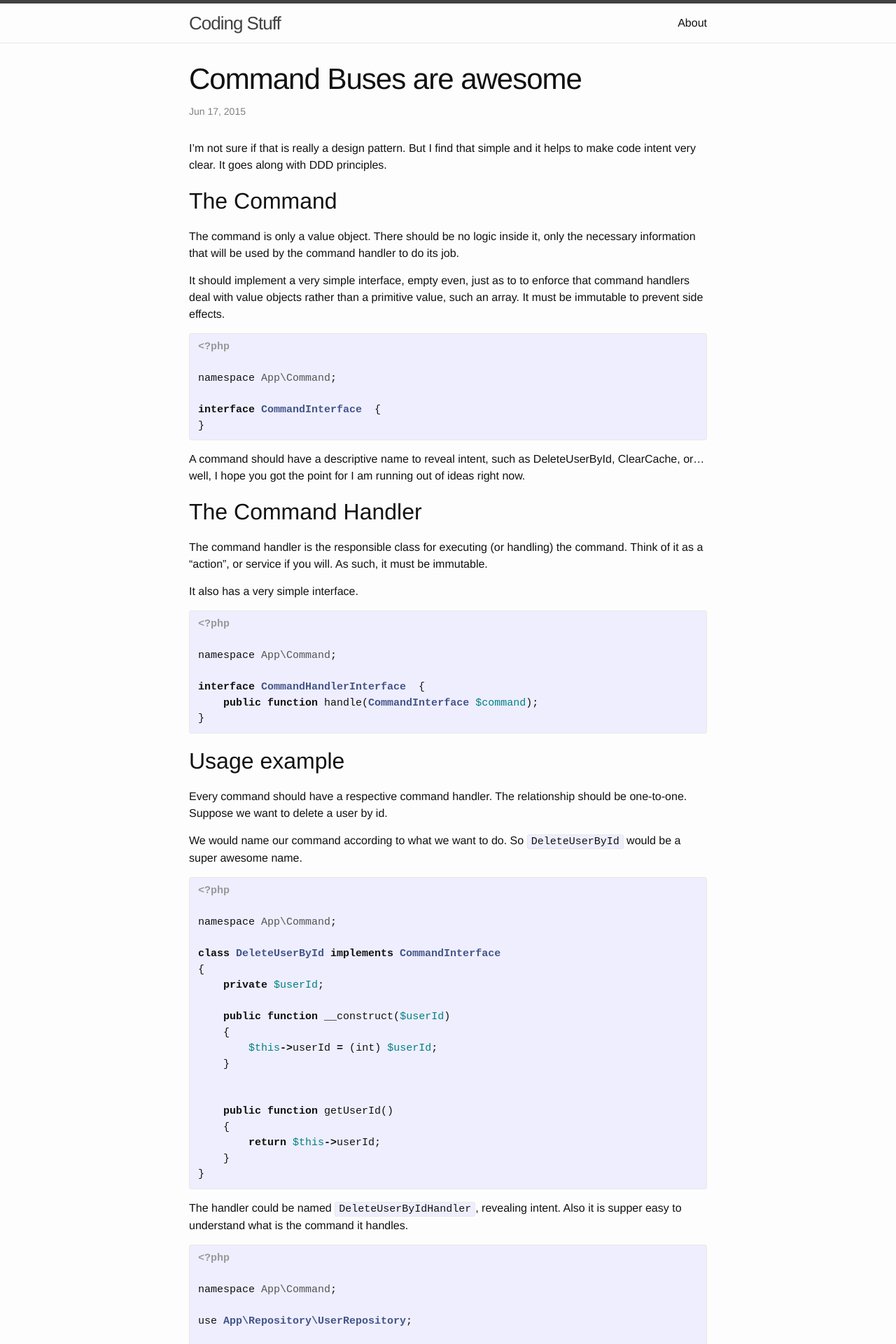
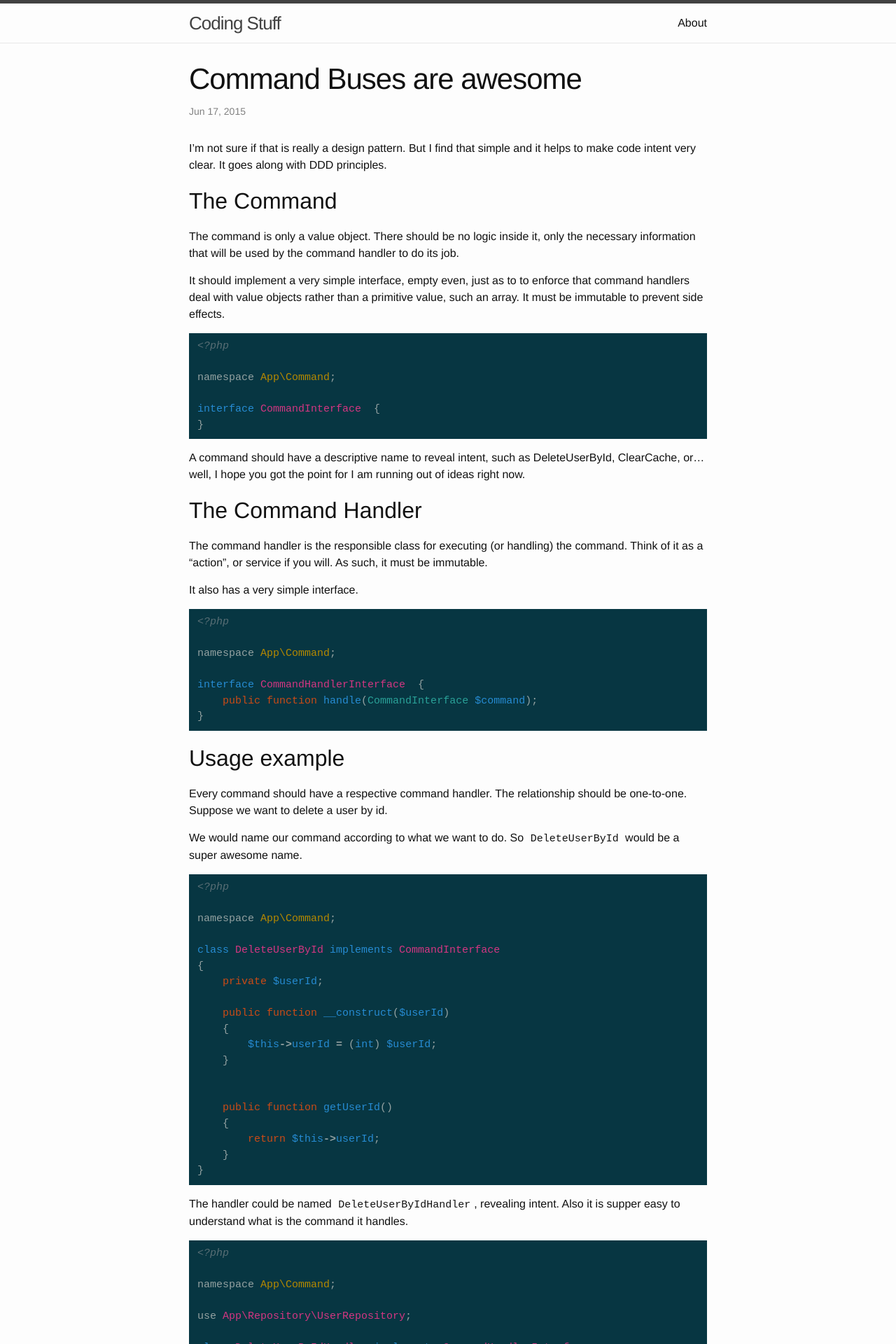
Before and after one commit to mjacobus/mjacobus.github.io, a Jekyll site: the page built from _posts/2015-06-17-command-buses-are-awesome.md, in a window 1280 px wide. Shown: the top 1920 px of the page at 70% size. Built offline with Jekyll 4.4.1, drawn with Linux system fonts in a browser that asks for light colours; comment, search, counter and statistics services are not loaded.

Commit message:
Attempt to change syntax

```diff
--- a/_includes/head.html
+++ b/_includes/head.html
@@ -7,6 +7,7 @@
   <meta name="description" content="{% if page.excerpt %}{{ page.excerpt | strip_html | strip_newlines | truncate: 160 }}{% else %}{{ site.description }}{% endif %}">
 
   <link rel="stylesheet" href="{{ "/css/main.css" | prepend: site.baseurl }}">
+  <link rel="stylesheet" href="{{ "/css/syntax.css" | prepend: site.baseurl }}">
   <link rel="canonical" href="{{ page.url | replace:'index.html','' | prepend: site.baseurl | prepend: site.url }}">
   <link rel="alternate" type="application/rss+xml" title="{{ site.title }}" href="{{ "/feed.xml" | prepend: site.baseurl | prepend: site.url }}" />
 </head>
--- a/css/main.scss
+++ b/css/main.scss
@@ -47,8 +47,8 @@ $on-laptop:        800px;
 // Import partials from `sass_dir` (defaults to `_sass`)
 @import
         "base",
-        "layout",
-        "syntax-highlighting"
+        "layout"
+        // "syntax-highlighting"
 ;
 
 
--- /dev/null
+++ b/css/syntax.css
@@ -0,0 +1,292 @@
+pre, code {
+  border: none;
+  background: none;
+  overflow-x: auto!important;
+}
+
+.highlight {
+    background-color: #073642!important;
+    color: #93a1a1;
+}
+
+.highlight .c {
+    color: #586e75 !important;
+    font-style: italic !important;
+}
+
+.highlight .cm {
+    color: #586e75 !important;
+    font-style: italic !important;
+}
+
+.highlight .cp {
+    color: #586e75 !important;
+    font-style: italic !important;
+}
+
+.highlight .c1 {
+    color: #586e75 !important;
+    font-style: italic !important;
+}
+
+.highlight .cs {
+    color: #586e75 !important;
+    font-weight: bold !important;
+    font-style: italic !important;
+}
+
+.highlight .err {
+    color: #dc322f !important;
+    background: none !important;
+}
+
+.highlight .k {
+    color: #cb4b16 !important;
+}
+
+.highlight .o {
+    color: #93a1a1 !important;
+    font-weight: bold !important;
+}
+
+.highlight .p {
+    color: #93a1a1 !important;
+}
+
+.highlight .ow {
+    color: #2aa198 !important;
+    font-weight: bold !important;
+}
+
+.highlight .gd {
+    color: #93a1a1 !important;
+    background-color: #372c34 !important;
+    display: inline-block;
+}
+
+.highlight .gd .x {
+    color: #93a1a1 !important;
+    background-color: #4d2d33 !important;
+    display: inline-block;
+}
+
+.highlight .ge {
+    color: #93a1a1 !important;
+    font-style: italic !important;
+}
+
+.highlight .gr {
+    color: #aa0000;
+}
+
+.highlight .gh {
+    color: #586e75 !important;
+}
+
+.highlight .gi {
+    color: #93a1a1 !important;
+    background-color: #1a412b !important;
+    display: inline-block;
+}
+
+.highlight .gi .x {
+    color: #93a1a1 !important;
+    background-color: #355720 !important;
+    display: inline-block;
+}
+
+.highlight .go {
+    color: #888888;
+}
+
+.highlight .gp {
+    color: #555555;
+}
+
+.highlight .gs {
+    color: #93a1a1 !important;
+    font-weight: bold !important;
+}
+
+.highlight .gu {
+    color: #6c71c4 !important;
+}
+
+.highlight .gt {
+    color: #aa0000;
+}
+
+.highlight .kc {
+    color: #859900 !important;
+    font-weight: bold !important;
+}
+
+.highlight .kd {
+    color: #268bd2 !important;
+}
+
+.highlight .kp {
+    color: #cb4b16 !important;
+    font-weight: bold !important;
+}
+
+.highlight .kr {
+    color: #d33682 !important;
+    font-weight: bold !important;
+}
+
+.highlight .kt {
+    color: #2aa198 !important;
+}
+
+.highlight .n {
+    color: #268bd2 !important;
+}
+
+.highlight .na {
+    color: #268bd2 !important;
+}
+
+.highlight .nb {
+    color: #859900 !important;
+}
+
+.highlight .nc {
+    color: #d33682 !important;
+}
+
+.highlight .no {
+    color: #b58900 !important;
+}
+
+.highlight .ni {
+    color: #800080;
+}
+
+.highlight .nl {
+    color: #859900 !important;
+}
+
+.highlight .ne {
+    color: #268bd2 !important;
+    font-weight: bold !important;
+}
+
+.highlight .nf {
+    color: #268bd2 !important;
+    font-weight: bold !important;
+}
+
+.highlight .nn {
+    color: #b58900 !important;
+}
+
+.highlight .nt {
+    color: #268bd2 !important;
+    font-weight: bold !important;
+}
+
+.highlight .nx {
+    color: #b58900 !important;
+}
+
+.highlight .bp {
+    color: #999999;
+}
+
+.highlight .vc {
+    color: #008080;
+}
+
+.highlight .vg {
+    color: #268bd2 !important;
+}
+
+.highlight .vi {
+    color: #268bd2 !important;
+}
+
+.highlight .nv {
+    color: #268bd2 !important;
+}
+
+.highlight .w {
+    color: #bbbbbb;
+}
+
+.highlight .mf {
+    color: #2aa198 !important;
+}
+
+.highlight .m {
+    color: #2aa198 !important;
+}
+
+.highlight .mh {
+    color: #2aa198 !important;
+}
+
+.highlight .mi {
+    color: #2aa198 !important;
+}
+
+.highlight .mo {
+    color: #009999;
+}
+
+.highlight .s {
+    color: #2aa198 !important;
+}
+
+.highlight .sb {
+    color: #d14;
+}
+
+.highlight .sc {
+    color: #d14;
+}
+
+.highlight .sd {
+    color: #2aa198 !important;
+}
+
+.highlight .s2 {
+    color: #2aa198 !important;
+}
+
+.highlight .se {
+    color: #dc322f !important;
+}
+
+.highlight .sh {
+    color: #d14;
+}
+
+.highlight .si {
+    color: #268bd2 !important;
+}
+
+.highlight .sx {
+    color: #d14;
+}
+
+.highlight .sr {
+    color: #2aa198 !important;
+}
+
+.highlight .s1 {
+    color: #2aa198 !important;
+}
+
+.highlight .ss {
+    color: #990073;
+}
+
+.highlight .il {
+    color: #009999;
+}
+
+.highlight div .gd,.highlight div .gd .x,.highlight div .gi,.highlight div .gi .x {
+    display: inline-block;
+    width: 100%;
+}
```
